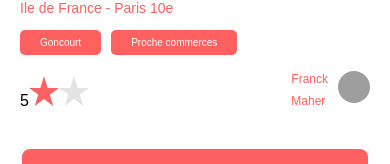
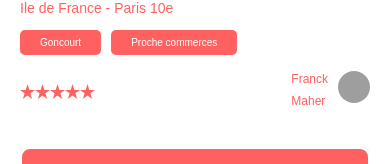
Before and after one commit to FlorysiakSimon/FlorysiakSimon_11_26082021, a React (Create React App) app: page /apartment/0979876d in a window 390 px wide. Shown: the part 452-616 px from the top of the page. Built offline with nearby package versions, Linux system fonts and the light colour scheme; grey boxes are pictures that could not be loaded.

Commit message:
rating/carousel

```diff
--- a/src/components/Carousel.jsx
+++ b/src/components/Carousel.jsx
@@ -13,20 +13,15 @@ export default class Carousel extends Component {
     }
 
     plusSlide(){
-        if(this.state.arrayIndex >= this.props.pictures.length -1){
-            this.setState({ arrayIndex: 0 })
-        } else { this.setState({ arrayIndex: this.state.arrayIndex + 1 })}
+        this.state.arrayIndex >= this.props.pictures.length -1
+        ? this.setState({ arrayIndex: 0 })
+        : this.setState({ arrayIndex: this.state.arrayIndex + 1 })
     }
 
     lessSlide(){
-        if(this.state.arrayIndex === 0 ){
-            this.setState({ arrayIndex: this.props.pictures.length - 1})
-        } else {this.setState({ arrayIndex: this.state.arrayIndex - 1 })}
-
-       /* { this.state.arrayIndex === 0
-            ?( this.setState({ arrayIndex: this.props.pictures.length - 1}))
+         this.state.arrayIndex === 0
+            ? this.setState({ arrayIndex: this.props.pictures.length - 1})
             : this.setState({ arrayIndex: this.state.arrayIndex - 1 })
-        }*/
     }
 
     render() {
@@ -34,16 +29,13 @@ export default class Carousel extends Component {
         return (
             <section className="carousel">
                 <img className="carouselImg" src={this.props.pictures[this.state.arrayIndex]} alt="appartement"/>
-
                 {this.props.pictures.length > 1
-                ? (<div>
+                ? <div>
                   <img className="carouselArrowLeft" onClick={this.lessSlide} src={arrow} alt="arrow"/>
                   <img className="carouselArrowRight" onClick={this.plusSlide} src={arrow} alt="arrow"/>
-                  </div> )
+                  </div>
                 : ""
                 }
-
-
             </section>
         )
     }
--- a/src/components/Dropdown.jsx
+++ b/src/components/Dropdown.jsx
@@ -8,8 +8,6 @@ export default class Dropdown extends Component {
         this.state = {
             isToggleOn: false
         };
-
-        // This binding is necessary to make `this` work in the callback
         this.handleClick = this.handleClick.bind(this);
       }
 
--- a/src/components/Rating.jsx
+++ b/src/components/Rating.jsx
@@ -4,11 +4,21 @@ import starGray from '../assets/star-gray.svg'
 export default class Rating extends Component {
     render() {
         const {rating} = this.props
+        let stars = []
+        const max = 5;
+
+        for(var i = 0 ; i < max ; i++){
+             rating > i
+                ? stars.push(<img src={starRed} alt="étoile rouge"/>)
+                : stars.push(<img src={starGray} alt="étoile grise"/>)
+
+        }
+
         return (
             <div className="apartmentHostRating">
-                {rating}
-                <img src={starRed} alt="etoile rouge"/>
-                <img src={starGray} alt="etoile grise"/>
+                {stars.map((star,index) => {
+                    return <span key={`${index}`}>{star}</span>
+                })}
             </div>
         )
     }
--- a/src/pages/ApartmentPage.jsx
+++ b/src/pages/ApartmentPage.jsx
@@ -14,7 +14,7 @@ export default class ApartmentPage extends Component {
     }
 
     render() {
-        console.log(this.data)
+
         const {description,equipments,host,location,pictures,rating,tags,title} = this.data;
         return (
             <main>
--- a/src/styles/ApartmentPage.scss
+++ b/src/styles/ApartmentPage.scss
@@ -19,6 +19,7 @@
   }
   &Host {
     display: flex;
+    margin-bottom: 18px;
     &Name {
       display: flex;
       flex-direction: column;
@@ -85,9 +86,16 @@
       }
     }
     &Host {
+      margin-bottom: 0;
       &Name {
         font-size: 12px;
         span {
+        }
+      }
+      &Rating {
+        & img {
+          width: 15px;
+          height: 15px;
         }
       }
       &Img {
```
Also changed, not shown: src/styles/Card.scss (+0 -26 lines). Lines whose indentation alone changed are shown as unchanged.
